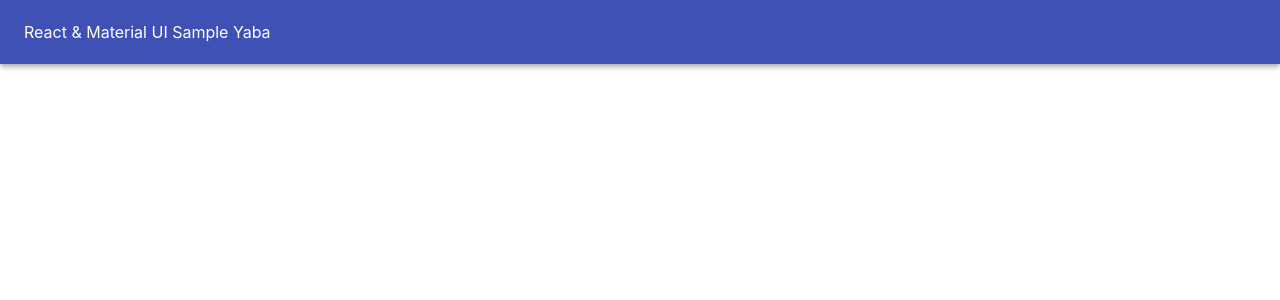
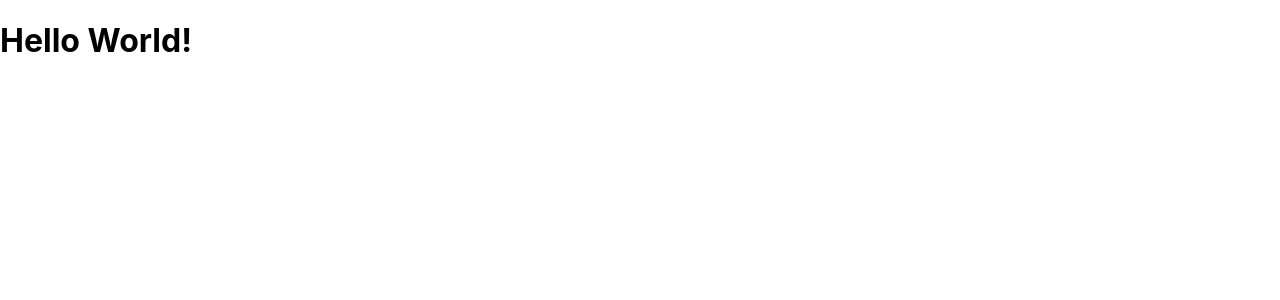
Before and after one commit to PhillipNguyen1/JobsTracker, a React (Create React App) app in the folder client/: page / in a window 1280 px wide. Shown: the top 300 px of the page. Built offline with nearby package versions, Linux system fonts and the light colour scheme.

Commit message:
Finished simple Navbar, but my primarly goal is to work on the AppTab

```diff
--- a/client/src/components/AppTab.js
+++ b/client/src/components/AppTab.js
@@ -1,21 +1,50 @@
-import React, {Component} from 'react';
-import AppBar from '@material-ui/core/AppBar';
-import ToolBar from '@material-ui/core/Toolbar';
-import Typography from "@material-ui/core/Typography"
+import React from 'react';
 
 
-const Navbar = () =>{
+const AppTab = () =>{
+
+
     return(
         <div>
-            <AppBar position="static">
-                <ToolBar>
-                    <Typography variant='title' color='inherit'>
-                        React & Material UI Sample Yaba
-                    </Typography>
-                </ToolBar>
-            </AppBar>
+            <h1>Hello World!</h1>
         </div>
     );
 }
 
-export default Navbar;
+export default AppTab;
+
+// import React from 'react';
+// import AppBar from '@material-ui/core/AppBar';
+// import { makeStyles } from '@material-ui/core/styles';
+// import ToolBar from '@material-ui/core/Toolbar';
+// import Typography from "@material-ui/core/Typography"
+// import Button from '@material-ui/core/Button';
+
+// const useStyles = makeStyles(theme => ({
+//     root: {
+//         flexGrow: 1,
+//       },
+//       title: {
+//         flexGrow: 1,
+//       },
+// }));
+
+// const Navbar = () =>{
+//     const classes = useStyles();
+//     return(
+//         <div className={classes.root}>
+//             <AppBar position="static">
+//                 <ToolBar>
+//                     <Typography variant='title' color='inherit' className={classes.title}>
+//                         React & Material UI Sample Yaba
+//                     </Typography>
+
+
+//                     <Button color="inherit">Login</Button>
+//                 </ToolBar>
+//             </AppBar>
+//         </div>
+//     );
+// }
+
+// export default Navbar;
```
